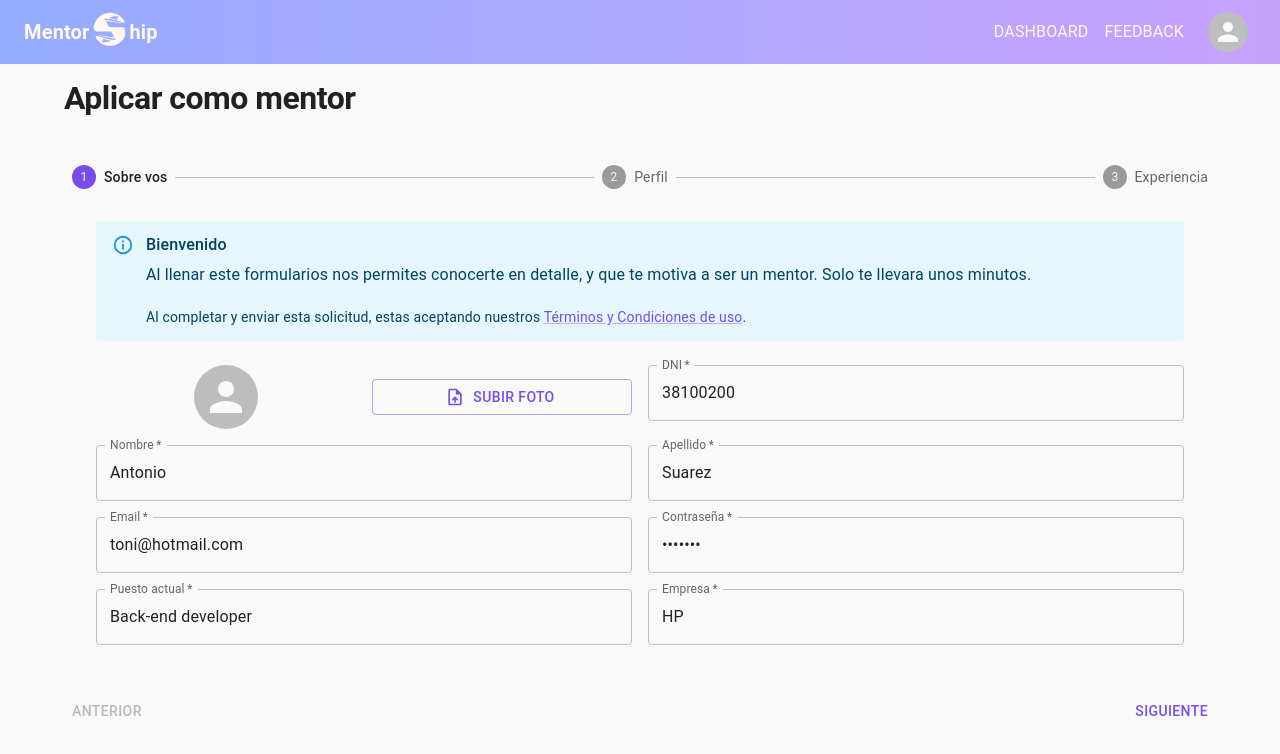
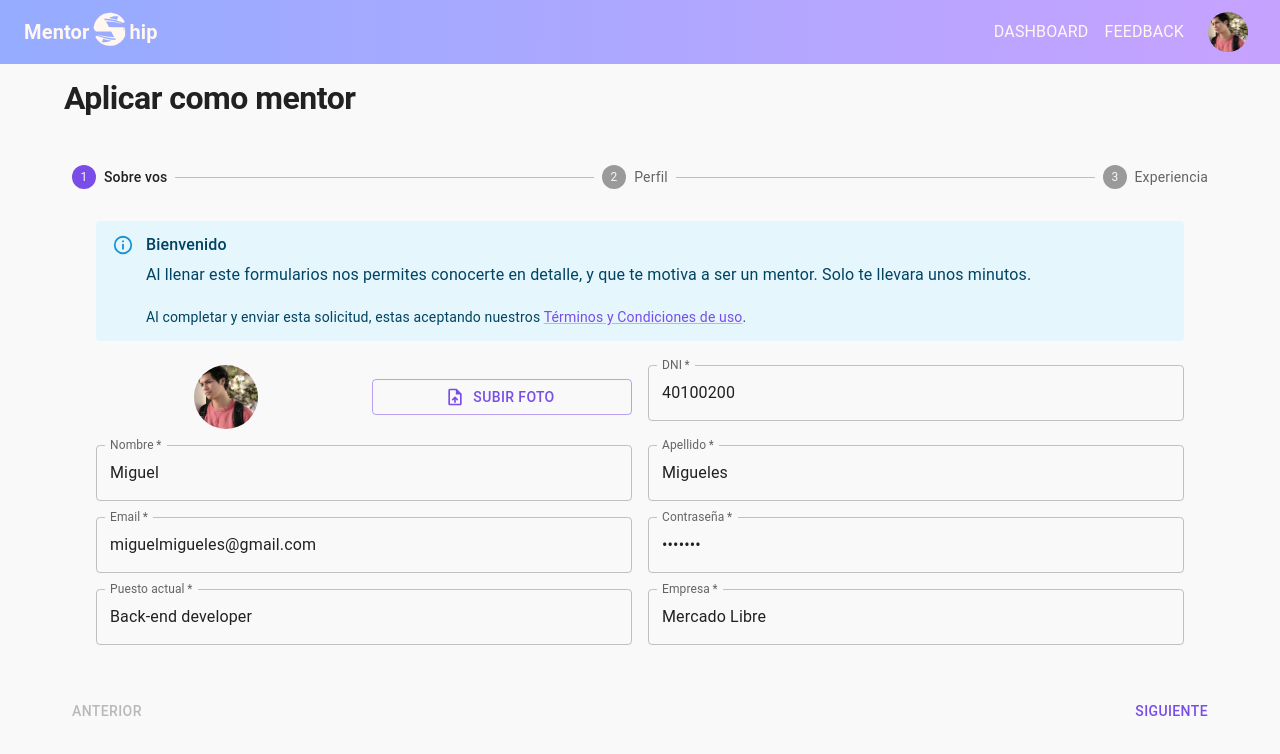
Before and after one commit to marcoserod/seminario-1-grupo-1, a React (Vite) app: page /mentor/register in a window 1280 px wide. Shown: the top 754 px of the page. Built offline with nearby package versions, Linux system fonts and the light colour scheme.

Commit message:
Add Miguel Migueles info

```diff
--- a/src/components/layout/Layout/index.jsx
+++ b/src/components/layout/Layout/index.jsx
@@ -26,6 +26,7 @@ import {
   SchoolOutlined,
 } from "@mui/icons-material";
 import { ReactComponent as FilledLogo } from "../../../assets/SShipFilledLogo.svg";
+import miguel from "../../../assets/Miguel.jpeg";
 
 function ElevationScroll(props) {
   const { children } = props;
@@ -188,7 +189,7 @@ export default function Layout(props) {
                 FEEDBACK
               </Link>
               <IconButton onClick={toggleDrawer}>
-                <Avatar />
+                <Avatar src={miguel} />
               </IconButton>
               <Drawer anchor="right" open={isDrawerOpen} onClose={toggleDrawer}>
                 <List>
--- a/src/components/pages/MentorContact/index.jsx
+++ b/src/components/pages/MentorContact/index.jsx
@@ -51,10 +51,11 @@ export const MentorContact = () => {
   const formik = useFormik({
     initialValues: {
       about:
-        "Soy una desarrolladora trainee de react, estoy buscando un mentor para mejorar mis habilidades.",
-      situation: "student",
-      goal: "Mi objetivo es subir de seniority como desarrolladora, yo por mi parte realice diversos proyectos personales.",
-      expectation: "Guiándome sobre qué camino en la carrera elegir.",
+        "Soy una desarrollador back-end sin experiencia, que acaba de culminar sus estudios, y le gustaria ingresar al mercado laboral.",
+      situation: "just-graduated",
+      goal: "Mi objetivo es conseguir mi primer empleo como desarrollador, yo por mi parte realice diversos proyectos personales.",
+      expectation:
+        "Guiándome sobre qué camino en la carrera elegir, y que pasos debo realizar.",
     },
     onSubmit: (values) => {
       const newApplications = cachedApplications || [];
@@ -178,7 +179,10 @@ export const MentorContact = () => {
                   </Link>
                   .
                 </Alert>
-                <Alert severity="info" sx={{ marginTop: "1rem" }}>
+                <Alert
+                  severity="info"
+                  sx={{ marginTop: "1rem", marginBottom: "1rem" }}
+                >
                   <AlertTitle>
                     Estas por aplicar a la mentoria de{" "}
                     <strong>{data.name}</strong>
--- a/src/components/pages/MentorRegister/index.jsx
+++ b/src/components/pages/MentorRegister/index.jsx
@@ -20,6 +20,7 @@ import { useFormik } from "formik";
 
 import { UploadFile } from "@mui/icons-material";
 import { db } from "../../../db/db";
+import miguel from "../../../assets/Miguel.jpeg";
 
 export const MentorRegister = () => {
   const [previewImg, setPreviewImg] = useState("");
@@ -38,19 +39,19 @@ export const MentorRegister = () => {
 
   const formik = useFormik({
     initialValues: {
-      dni: "38100200",
-      firstName: "Antonio",
-      lastName: "Suarez",
-      email: "toni@hotmail.com",
+      dni: "40100200",
+      firstName: "Miguel",
+      lastName: "Migueles",
+      email: "miguelmigueles@gmail.com",
       password: "1234556",
       jobTitle: "Back-end developer",
-      company: "HP",
+      company: "Mercado Libre",
       about:
-        "Mi nombre es Marcos y soy desarrollador backend con 4 años de experiencia.",
-      linkedIn: "https://www.linkedin.com/marcos",
-      web: "https://github.com/marcos",
+        "Mi nombre es Miguel y soy desarrollador backend con 5 años de experiencia.",
+      linkedIn: "https://www.linkedin.com/miguelmigueles",
+      web: "https://github.com/miguelmigueles",
       expectation:
-        "Poder ayudar a la gente que recién comienza en el rubro IT , verlos crecer y aportar lo mejor de mi.",
+        "Poder ayudar a quienes recién comiencen en el hermoso rubro IT a crecer, como me han ayudado a mí desde un comienzo. Aportar todo mi conocimiento.",
     },
     onSubmit: (values) => {
       console.log(values);
@@ -121,7 +122,10 @@ export const MentorRegister = () => {
                 </Alert>
                 <Grid container spacing={2} mt={1}>
                   <Grid item xs={3} display="flex" justifyContent="center">
-                    <Avatar src={previewImg} sx={{ height: 64, width: 64 }} />
+                    <Avatar
+                      src={previewImg || miguel}
+                      sx={{ height: 64, width: 64 }}
+                    />
                   </Grid>
                   <Grid item xs={3} display="flex" alignItems="center">
                     <Button
```
Also changed, not shown: src/assets/Miguel.jpeg (added).
